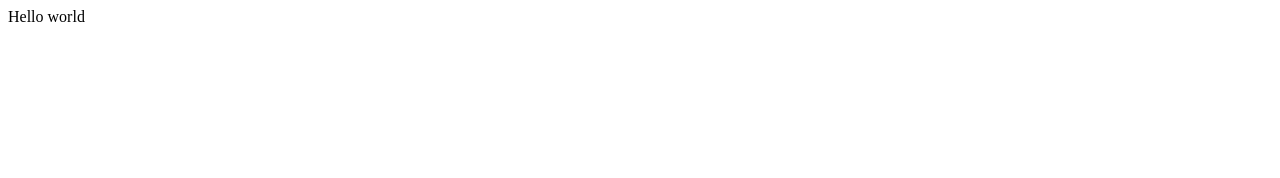
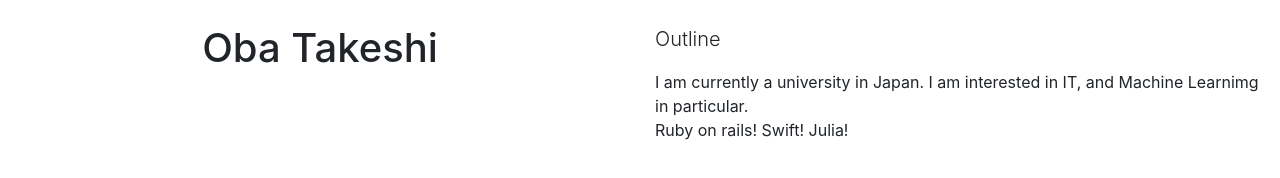
Before and after one commit to ObaTakeshi/ObaTakeshi.github.io, a plain HTML site: page index.html in a window 1280 px wide. Drawn offline with nearby package versions, Linux system fonts and the light colour scheme.

Commit message:
bootstrap導入

```diff
--- a/index.html
+++ b/index.html
@@ -1 +1,30 @@
-Hello world
+<!DOCTYPE html>
+<html lang="ja">
+  <head>
+    <meta charset="utf-8">
+    <title>Oba Takeshi</title>
+    <!--Bootstrap４に必要なCSSとJavaScriptを読み込み-->
+    <link rel="stylesheet" href="https://maxcdn.bootstrapcdn.com/bootstrap/4.0.0/css/bootstrap.min.css">
+
+    <script src="https://code.jquery.com/jquery-3.2.1.slim.min.js"></script>
+    <script src="https://cdnjs.cloudflare.com/ajax/libs/popper.js/1.12.9/umd/popper.min.js"></script>
+    <script src="https://maxcdn.bootstrapcdn.com/bootstrap/4.0.0/js/bootstrap.min.js"></script>
+  </head>
+  <body>
+    <div class="container-fluid mt-4">
+      <div class="row">
+        <div class="col-md-6">
+          <h1 class="text-center">Oba Takeshi</h1>
+        </div>
+        <div class="col-md-6 text-left">
+          <p class="lead">Outline</p>
+          <p>
+            I am currently a university in Japan. I am interested in IT, and Machine Learnimg in particular.
+            <br>
+            Ruby on rails! Swift! Julia!
+          </p>
+        </div>
+      </div>
+    </div>
+  </body>
+</html>
```
